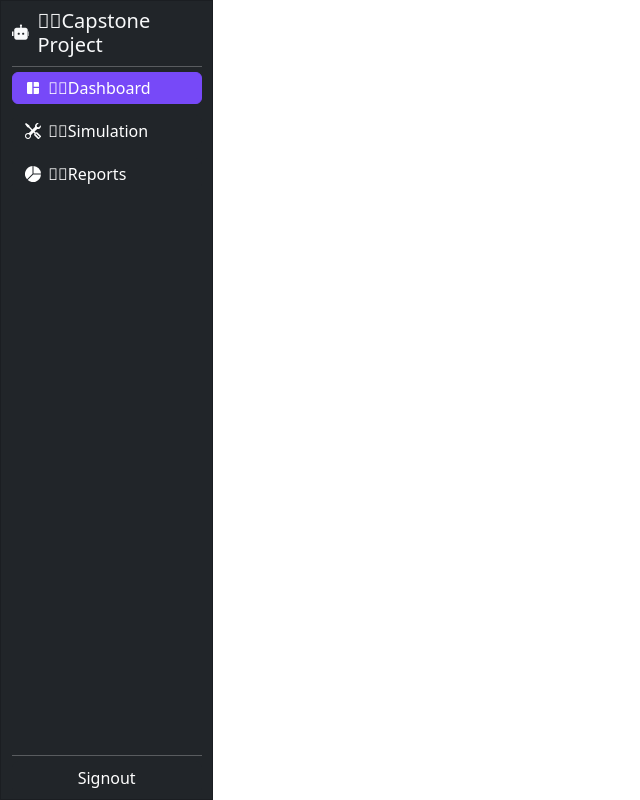
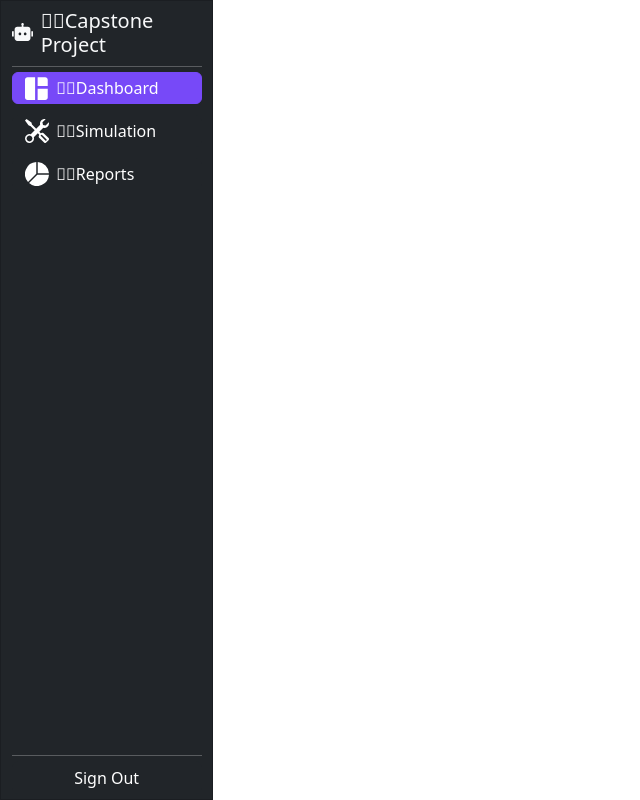
Before and after one commit to pinkeshkhannak/cohort-3-factory-layout-admin, a React (Create React App) app in the folder factory-layout/layout-frontend/: page / in a window 1280 px wide. Shown: the whole page, without its empty margins (0-640 px from the left). Built offline with nearby package versions, Linux system fonts and the light colour scheme.

Commit message:
changed icon size changed hover color for dark icons only for sidebar

```diff
--- a/factory-layout/layout-frontend/src/components/SideBar.js
+++ b/factory-layout/layout-frontend/src/components/SideBar.js
@@ -1,10 +1,10 @@
 import Card from 'react-bootstrap/Card';
 import Button from 'react-bootstrap/Button';
 import ColoredLine from './ColoredLine';
-import { MdSpaceDashboard ,MdOutlineRule  } from "react-icons/md";
+import { MdSpaceDashboard   } from "react-icons/md";
 import { BsFillPieChartFill, BsTools } from "react-icons/bs";
 import {RiRobot2Fill} from "react-icons/ri"
-import { TfiLayoutGrid3Alt } from "react-icons/tfi";
+
 
 import './Sidebar.css'
 
@@ -23,14 +23,14 @@ return (
     <div>
       <Card.Title><RiRobot2Fill/>&#20;&#20;Capstone Project</Card.Title>
       <ColoredLine color='white'/>
-      <Button ><MdSpaceDashboard/>&#20;&#20;Dashboard</Button>
-      <Button variant="dark"><BsTools/>&#20;&#20;Simulation</Button>
-      <Button variant="dark"><BsFillPieChartFill/>&#20;&#20;Reports</Button>
+      <Button ><MdSpaceDashboard viewBox="3 2 19 19" />&#20;&#20;Dashboard</Button>
+      <Button  variant="dark"><BsTools/>&#20;&#20;Simulation</Button>
+      <Button  variant="dark"><BsFillPieChartFill/>&#20;&#20;Reports</Button>
     </div>
 
     <div>
       <ColoredLine color='white'/>
-      <Button variant="dark" >Signout</Button>
+      <Button variant="dark" >Sign Out</Button>
     </div>
   </Card>
 
--- a/factory-layout/layout-frontend/src/components/Sidebar.css
+++ b/factory-layout/layout-frontend/src/components/Sidebar.css
@@ -30,6 +30,17 @@
 
 .side-bar > div > button > svg, .side-bar > div > div >svg{
     margin-right: .5rem;
+    font-size: 1.5rem;
+}
+
+.side-bar > div > button:hover {
+    background-color: #6f44e4;
+    border-color: #6f44e4;
+}
+
+.side-bar > div > button:active {
+    background-color: #613dc5 !important;
+    border-color: #613dc5 !important;
 }
 .side-bar hr{
     margin: 0;
```
Also changed, not shown: factory-layout/layout-frontend/src/App.js (indentation only).
